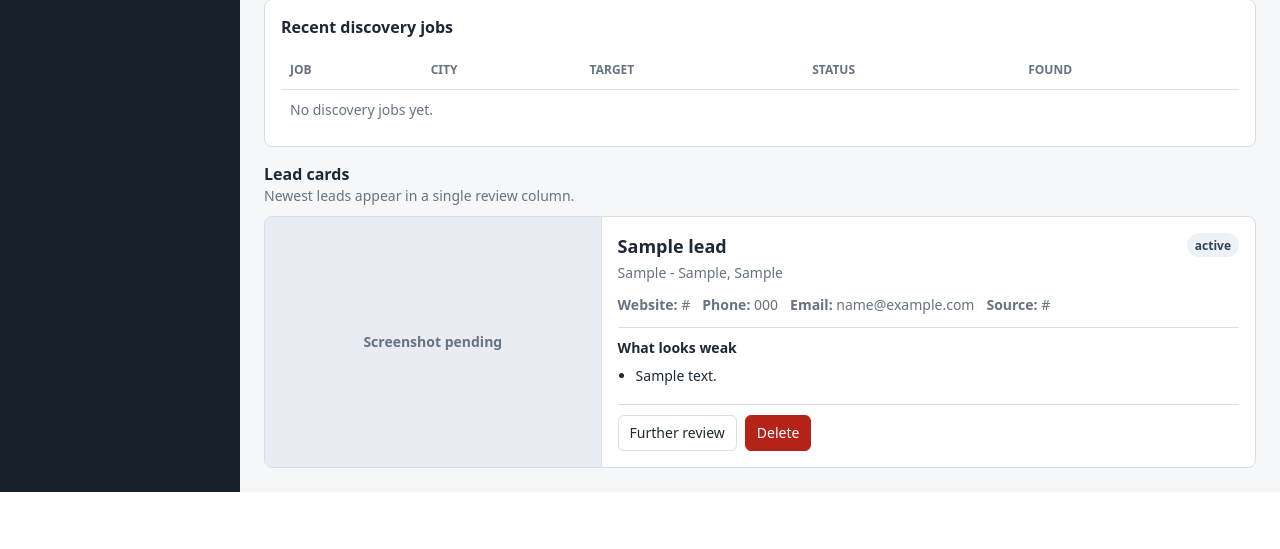
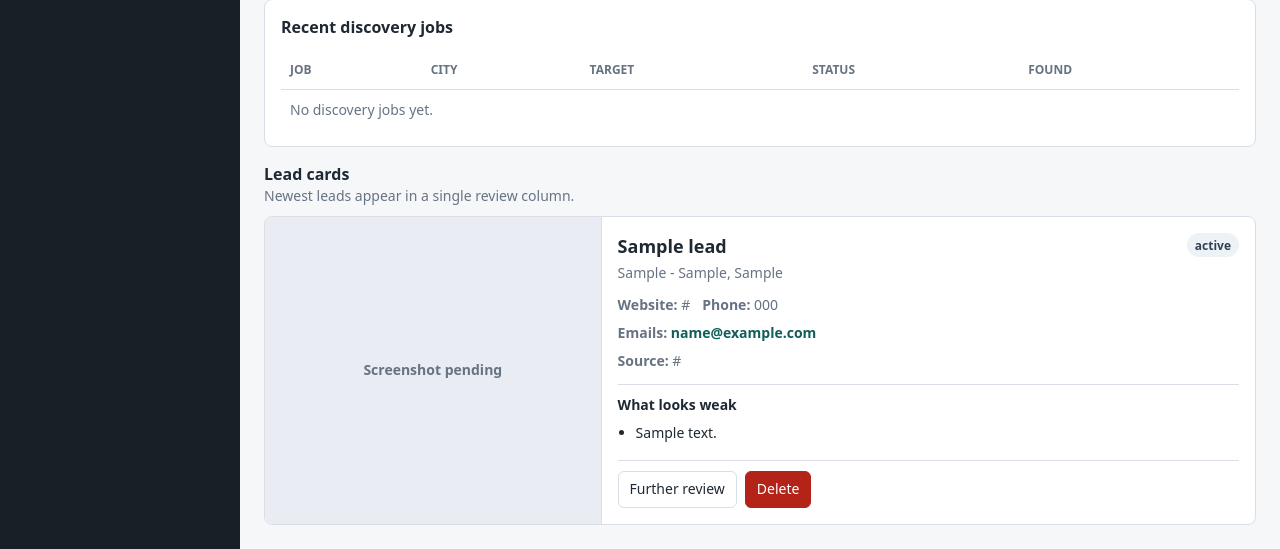
Before and after one commit to BigDaddiBaghdadi/siteriseCRM, a Laravel app: page /admin/lead-discovery in a window 1280 px wide. Shown: the part 489-1038 px from the top of the page. Before the commit the page ends 981 px from the top, so only its background shows below. Run offline with Laravel 12, Linux system fonts and the light colour scheme; a user stored in the database is signed in; data comes from the database, SQL or seed files in the repository; tables that the repository leaves empty hold one stand-in row (values such as "Sample post"); data that the repository does not hold is empty.

Commit message:
Show emails on lead discovery cards

```diff
--- a/crm/resources/views/admin/lead-discovery/index.blade.php
+++ b/crm/resources/views/admin/lead-discovery/index.blade.php
@@ -120,6 +120,7 @@
                 @php($reviewUrl = $audit ? route('admin.audits.show', $audit) : route('admin.leads.show', $lead))
                 @php($issues = collect($audit?->issues_json ?? [])->filter()->take(4))
                 @php($contact = $audit?->contact_json ?? [])
+                @php($emails = collect([$lead->email])->merge($contact['emails'] ?? [])->filter()->unique()->values())
 
                 <article class="lead-list-card">
                     <div class="lead-list-media">
@@ -158,9 +159,16 @@
                             @if ($lead->phone || ! empty($contact['phones'][0]))
                                 <span><strong>Phone:</strong> {{ $lead->phone ?: $contact['phones'][0] }}</span>
                             @endif
-                            @if ($lead->email || ! empty($contact['emails'][0]))
-                                <span><strong>Email:</strong> {{ $lead->email ?: $contact['emails'][0] }}</span>
-                            @endif
+                            <span class="email-line">
+                                <strong>Emails:</strong>
+                                @if ($emails->isNotEmpty())
+                                    @foreach ($emails as $email)
+                                        <a href="mailto:{{ $email }}">{{ $email }}</a>@if (! $loop->last), @endif
+                                    @endforeach
+                                @else
+                                    none found
+                                @endif
+                            </span>
                             @if ($lead->source_url)
                                 <span><strong>Source:</strong> {{ parse_url($lead->source_url, PHP_URL_HOST) ?: $lead->source_url }}</span>
                             @endif
--- a/crm/resources/views/layouts/admin.blade.php
+++ b/crm/resources/views/layouts/admin.blade.php
@@ -178,6 +178,8 @@
         .score-pill.high { background: #fee2e2; color: #991b1b; }
         .score-pill span { display: block; font-size: 10px; text-transform: uppercase; letter-spacing: .04em; }
         .contact-lines { display: flex; flex-wrap: wrap; gap: 8px 12px; color: var(--muted); }
+        .email-line { flex-basis: 100%; }
+        .email-line a { font-weight: 700; overflow-wrap: anywhere; }
         .insight-block { border-top: 1px solid var(--line); padding-top: 10px; }
         .insight-list { margin-top: 8px; }
         .insight-list li { margin-bottom: 5px; }
```
